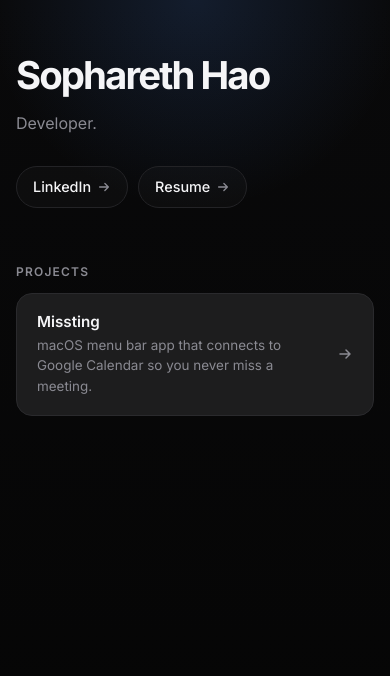
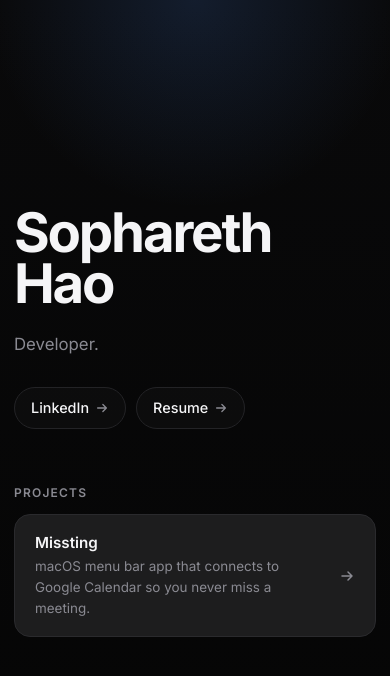
Before and after one commit to HaoSophareth/phareth, a plain HTML site: page index.html in a window 390 px wide. Drawn offline with Linux system fonts and the light colour scheme.

Commit message:
Increase font size to match Missting scale

```diff
--- a/styles.css
+++ b/styles.css
@@ -28,22 +28,31 @@ a {
 }
 
 .page {
-  width: min(640px, calc(100% - 32px));
+  width: min(1080px, calc(100% - 64px));
   margin: 0 auto;
-  padding: 96px 0 64px;
+  padding: 0;
+  min-height: 100vh;
+  display: flex;
+  flex-direction: column;
+  justify-content: center;
+}
+
+.hero {
+  padding: 80px 0;
 }
 
 h1 {
   margin: 0;
-  font-size: clamp(2.4rem, 7vw, 4rem);
-  line-height: 1;
-  letter-spacing: -0.05em;
+  font-size: clamp(4rem, 11vw, 8rem);
+  font-weight: 800;
+  line-height: 0.95;
+  letter-spacing: -0.04em;
 }
 
 .lede {
-  margin: 16px 0 0;
+  margin: 20px 0 0;
   color: var(--muted);
-  font-size: 1rem;
+  font-size: 1.05rem;
   line-height: 1.7;
 }
 
@@ -141,8 +150,18 @@ h1 {
   flex-shrink: 0;
 }
 
+@media (max-width: 900px) {
+  .page {
+    width: min(1080px, calc(100% - 40px));
+  }
+}
+
 @media (max-width: 560px) {
   .page {
-    padding: 56px 0 40px;
+    width: min(1080px, calc(100% - 28px));
+  }
+
+  h1 {
+    font-size: clamp(3.2rem, 14vw, 5rem);
   }
 }
```
